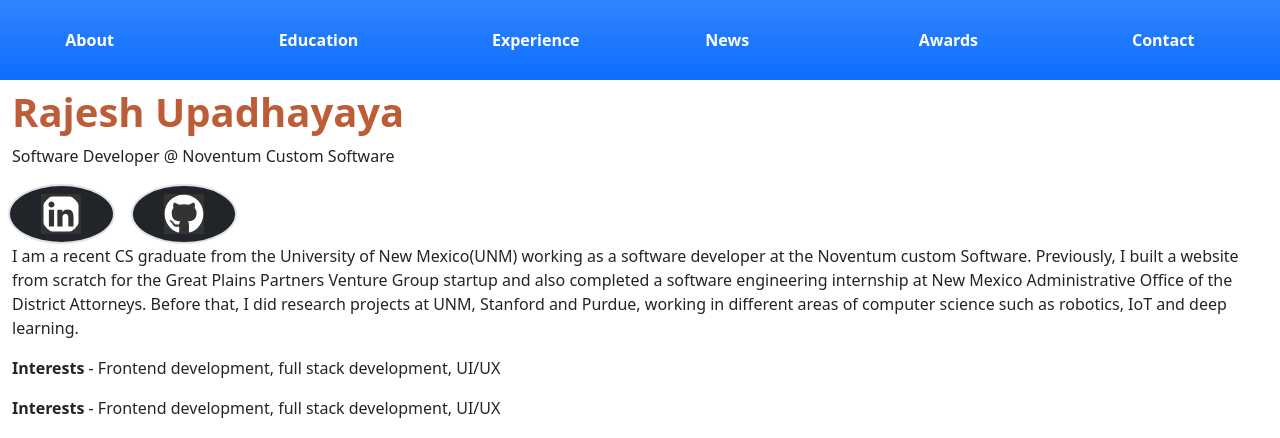
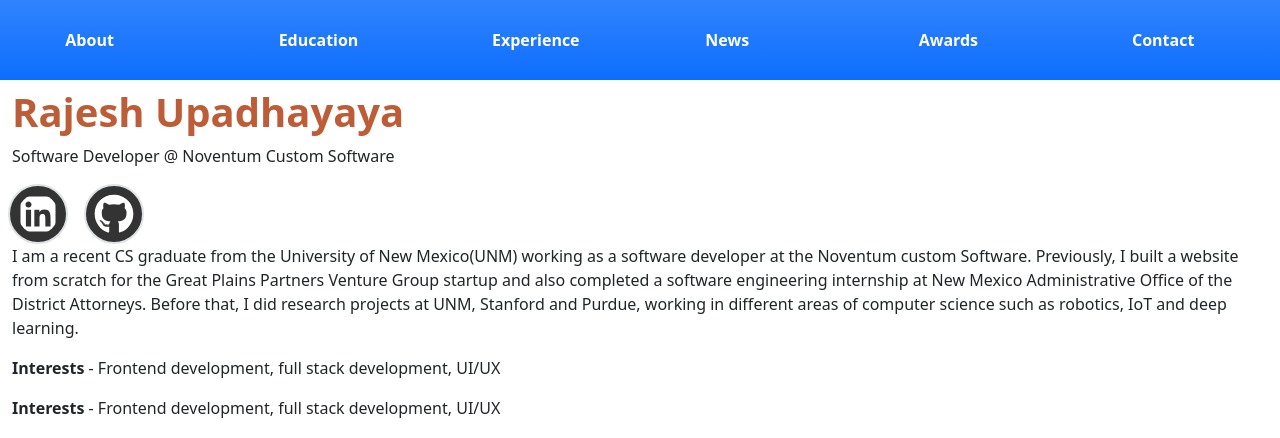
Before and after one commit to upadraj/portofolio, a Django app: page / in a window 1280 px wide. Shown: the top 438 px of the page. Run offline with Django 4.2, Linux system fonts and the light colour scheme; some libraries are stand-ins or nearby versions.

Commit message:
About icon styling.

```diff
--- a/static/css/project.css
+++ b/static/css/project.css
@@ -42,3 +42,13 @@ li::before {
     border-radius: 50%;
     background-color: #ffffff;
 }
+
+.fixed-width-col {
+    width: 60px;
+    height: 60px;
+    background-color: #333333;
+}
+.fixed-width-col:hover {
+    color: #ffffff;
+    background-color: #bd5d38;
+}
--- a/templates/home.html
+++ b/templates/home.html
@@ -20,16 +20,19 @@
     </div>
     <div class="row justify-content-start">
         {# linkedin and github icon with link.  #}
-        <div class="col-1 d-flex align-items-center justify-content-center rounded-circle overflow-hidden border border-2 py-2  mx-2 bg-dark">
-            <a href="#" class="about-icon"><svg stroke="currentColor" fill="currentColor" stroke-width="0"
-                                                viewBox="0 0 448 512"
-                                                class="bi bi-star fs-1 rounded-circle overload-hidden" height="1em"
-                                                width="1em" xmlns="http://www.w3.org/2000/svg"><path
+        <div class="col-1 fixed-width-col d-flex align-items-center justify-content-center rounded-circle overflow-hidden border border-2 mx-2 about-icon-outer">
+            <a href="https://www.linkedin.com/in/rajesh-upadhayaya/" target="_blank" class="rounded-circle about-icon"><svg stroke="currentColor" fill="currentColor"
+                                                               stroke-width="0"
+                                                               viewBox="0 0 448 512"
+                                                               class="bi bi-star fs-1 rounded-circle overload-hidden"
+                                                               height="1em"
+                                                               width="1em" xmlns="http://www.w3.org/2000/svg"><path
                     d="M416 32H31.9C14.3 32 0 46.5 0 64.3v383.4C0 465.5 14.3 480 31.9 480H416c17.6 0 32-14.5 32-32.3V64.3c0-17.8-14.4-32.3-32-32.3zM135.4 416H69V202.2h66.5V416zm-33.2-243c-21.3 0-38.5-17.3-38.5-38.5S80.9 96 102.2 96c21.2 0 38.5 17.3 38.5 38.5 0 21.3-17.2 38.5-38.5 38.5zm282.1 243h-66.4V312c0-24.8-.5-56.7-34.5-56.7-34.6 0-39.9 27-39.9 54.9V416h-66.4V202.2h63.7v29.2h.9c8.9-16.8 30.6-34.5 62.9-34.5 67.2 0 79.7 44.3 79.7 101.9V416z"></path></svg></a>
         </div>
-        <div class="col-1 d-flex align-items-center justify-content-center overflow-hidden border border-2 py-2 rounded-circle mx-2 bg-dark">
-        <a href="#"><svg stroke="currentColor" fill="currentColor" stroke-width="0" viewBox="0 0 496 512"
-                         class="bi bi-star fs-1 about-icon" height="1em" width="1em" xmlns="http://www.w3.org/2000/svg"><path
+        <div class="col-1 fixed-width-col d-flex align-items-center justify-content-center overflow-hidden border border-2 py-2 rounded-circle mx-2 about-icon-outer ">
+        <a href="https://github.com/upadhayayarajesh?tab=repositories" target="_blank"><svg stroke="currentColor" fill="currentColor" stroke-width="0" viewBox="0 0 496 512"
+                         class="bi bi-star fs-1 about-icon rounded-circle" height="1em" width="1em"
+                         xmlns="http://www.w3.org/2000/svg"><path
                 d="M165.9 397.4c0 2-2.3 3.6-5.2 3.6-3.3.3-5.6-1.3-5.6-3.6 0-2 2.3-3.6 5.2-3.6 3-.3 5.6 1.3 5.6 3.6zm-31.1-4.5c-.7 2 1.3 4.3 4.3 4.9 2.6 1 5.6 0 6.2-2s-1.3-4.3-4.3-5.2c-2.6-.7-5.5.3-6.2 2.3zm44.2-1.7c-2.9.7-4.9 2.6-4.6 4.9.3 2 2.9 3.3 5.9 2.6 2.9-.7 4.9-2.6 4.6-4.6-.3-1.9-3-3.2-5.9-2.9zM244.8 8C106.1 8 0 113.3 0 252c0 110.9 69.8 205.8 169.5 239.2 12.8 2.3 17.3-5.6 17.3-12.1 0-6.2-.3-40.4-.3-61.4 0 0-70 15-84.7-29.8 0 0-11.4-29.1-27.8-36.6 0 0-22.9-15.7 1.6-15.4 0 0 24.9 2 38.6 25.8 21.9 38.6 58.6 27.5 72.9 20.9 2.3-16 8.8-27.1 16-33.7-55.9-6.2-112.3-14.3-112.3-110.5 0-27.5 7.6-41.3 23.6-58.9-2.6-6.5-11.1-33.3 2.6-67.9 20.9-6.5 69 27 69 27 20-5.6 41.5-8.5 62.8-8.5s42.8 2.9 62.8 8.5c0 0 48.1-33.6 69-27 13.7 34.7 5.2 61.4 2.6 67.9 16 17.7 25.8 31.5 25.8 58.9 0 96.5-58.9 104.2-114.8 110.5 9.2 7.9 17 22.9 17 46.4 0 33.7-.3 75.4-.3 83.6 0 6.5 4.6 14.4 17.3 12.1C428.2 457.8 496 362.9 496 252 496 113.3 383.5 8 244.8 8zM97.2 352.9c-1.3 1-1 3.3.7 5.2 1.6 1.6 3.9 2.3 5.2 1 1.3-1 1-3.3-.7-5.2-1.6-1.6-3.9-2.3-5.2-1zm-10.8-8.1c-.7 1.3.3 2.9 2.3 3.9 1.6 1 3.6.7 4.3-.7.7-1.3-.3-2.9-2.3-3.9-2-.6-3.6-.3-4.3.7zm32.4 35.6c-1.6 1.3-1 4.3 1.3 6.2 2.3 2.3 5.2 2.6 6.5 1 1.3-1.3.7-4.3-1.3-6.2-2.2-2.3-5.2-2.6-6.5-1zm-11.4-14.7c-1.6 1-1.6 3.6 0 5.9 1.6 2.3 4.3 3.3 5.6 2.3 1.6-1.3 1.6-3.9 0-6.2-1.4-2.3-4-3.3-5.6-2z"></path></svg></a>
         </div>
     </div>
```
